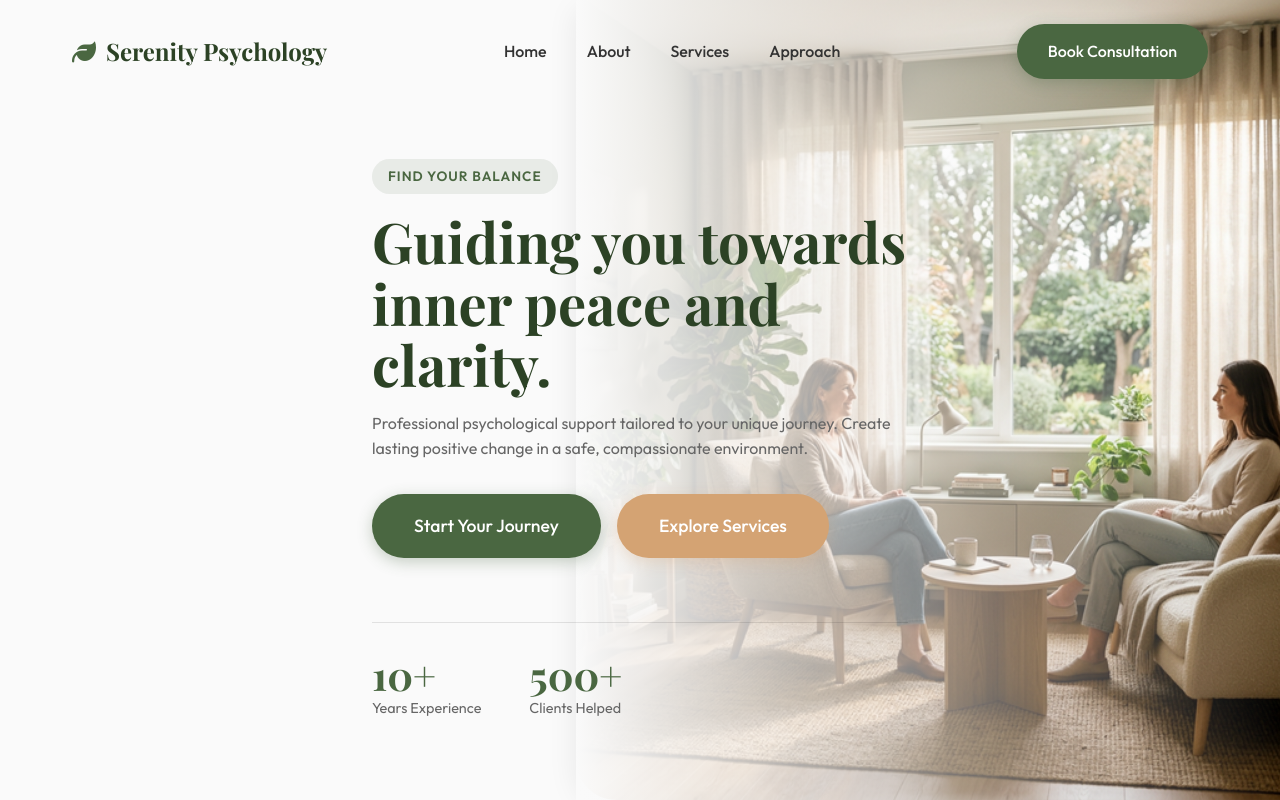
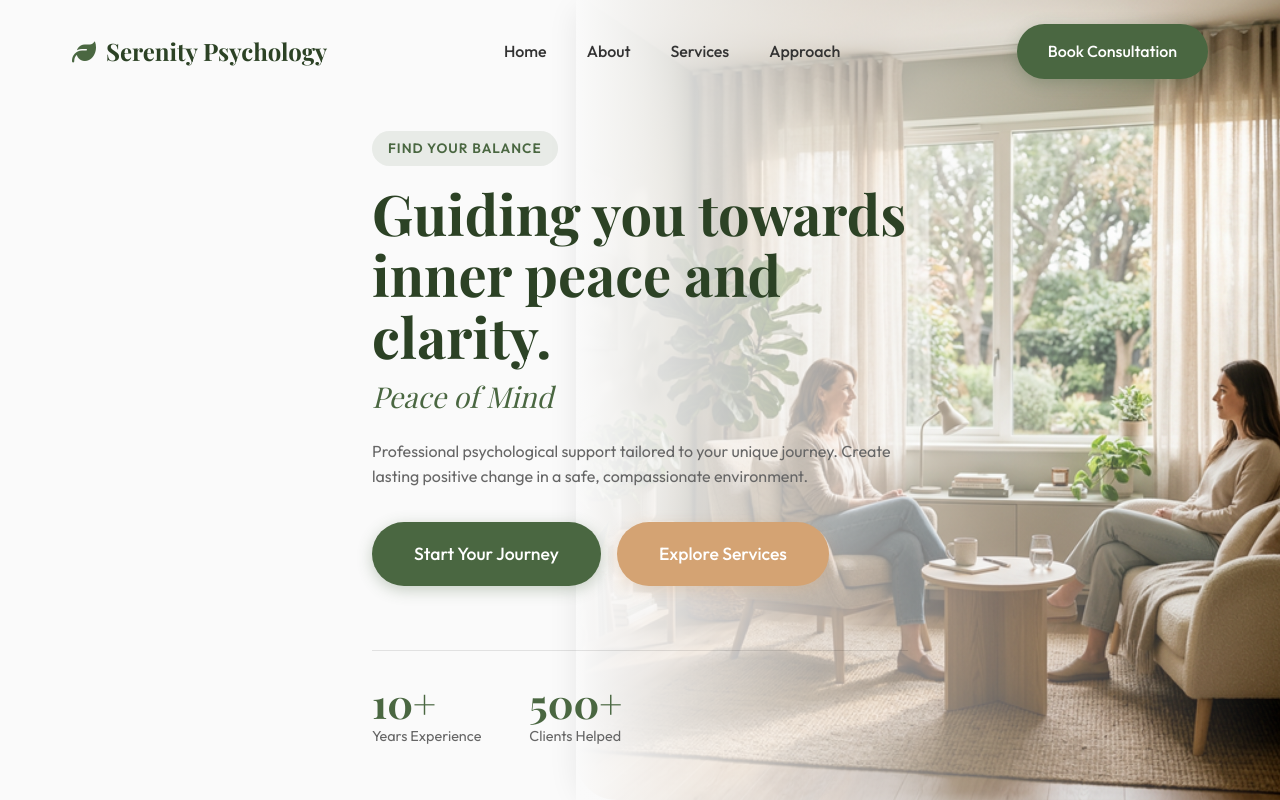
Before and after one commit to arhmbag4567-netizen/psychologist, a plain HTML site: page index.html in a window 1280 px wide. Shown: the top 800 px of the page. Drawn offline with nearby package versions, Linux system fonts and the light colour scheme.

Commit message:
Add 'Peace of Mind' subtitle to hero section

```diff
--- a/index.html
+++ b/index.html
@@ -41,6 +41,7 @@
             <div class="container hero-content">
                 <span class="badge">Find Your Balance</span>
                 <h1>Guiding you towards inner peace and clarity.</h1>
+                <h2 class="hero-subtitle" style="font-size: 1.8rem; font-weight: 500; font-style: italic; color: var(--primary); margin-top: -10px; margin-bottom: 20px;">Peace of Mind</h2>
                 <p>Professional psychological support tailored to your unique journey. Create lasting positive change in
                     a safe, compassionate environment.</p>
                 <div class="hero-actions">
```
